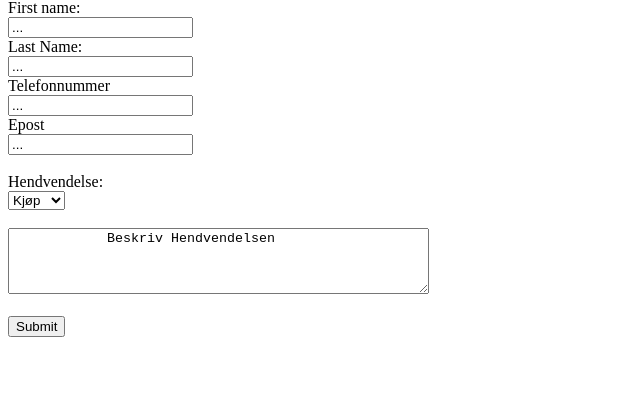
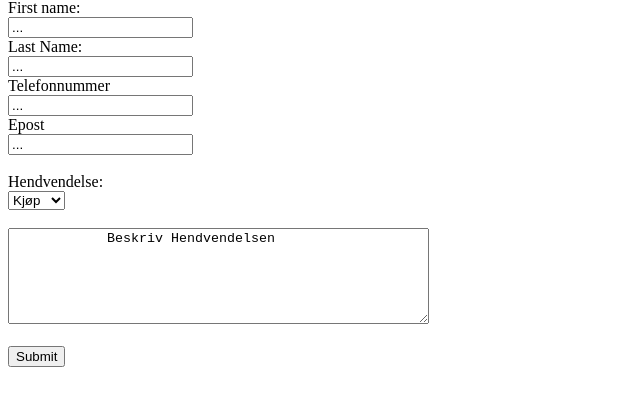
Before and after one commit to Kalnes74/Kalnes74, a plain HTML site: page Projects/Project 1/kontakt.html in a window 1280 px wide. Shown: the part 68-474 px from the top of the page, without its empty margins (0-640 px from the left). Drawn offline with Linux system fonts and the light colour scheme.

Commit message:
changes to checkarea

```diff
--- a/Projects/Project 1/kontakt.html
+++ b/Projects/Project 1/kontakt.html
@@ -36,7 +36,7 @@
         </br>
 
          <label for="Beskrivelse"></label>
-         <textarea id="Beskrivelse" name="Beskrivelse" rows="4" cols="50">
+         <textarea id="Beskrivelse" name="Beskrivelse" rows="6" cols="50">
             Beskriv Hendvendelsen
             </textarea>
             <br>
```
